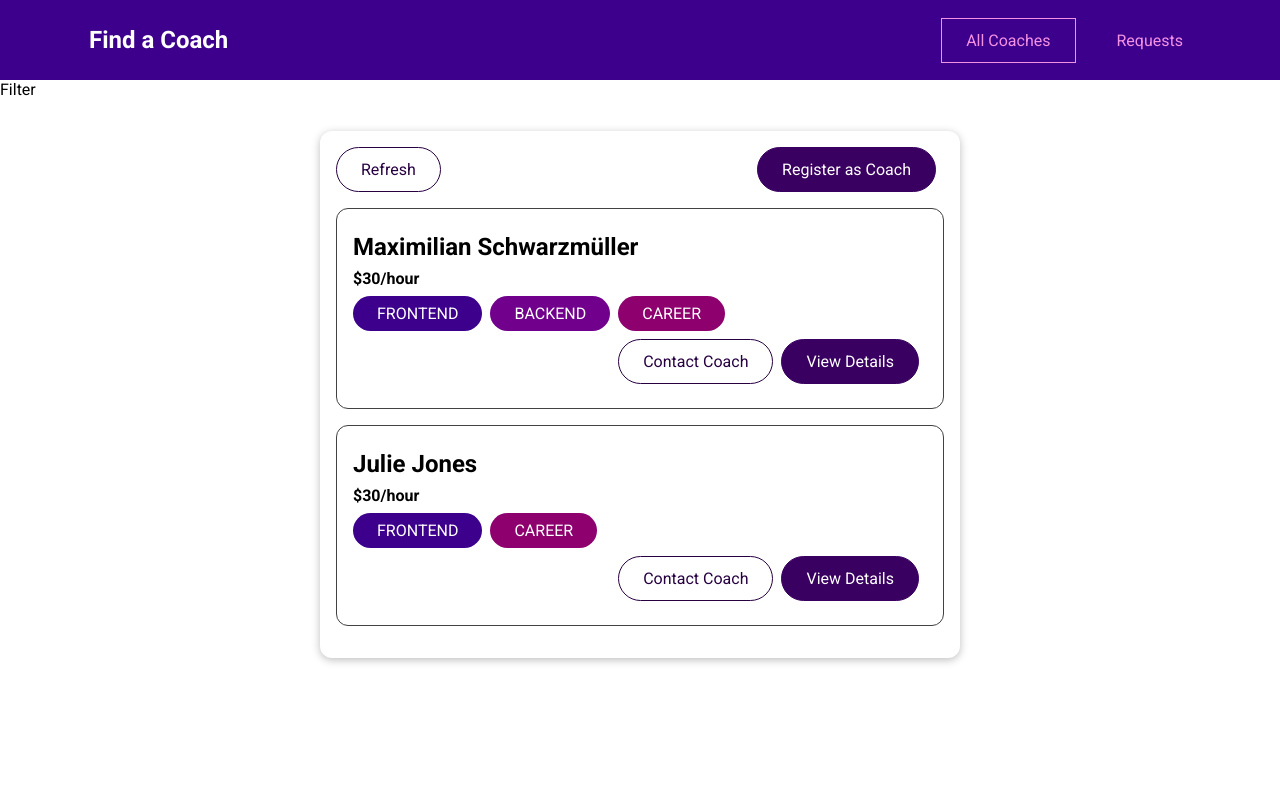
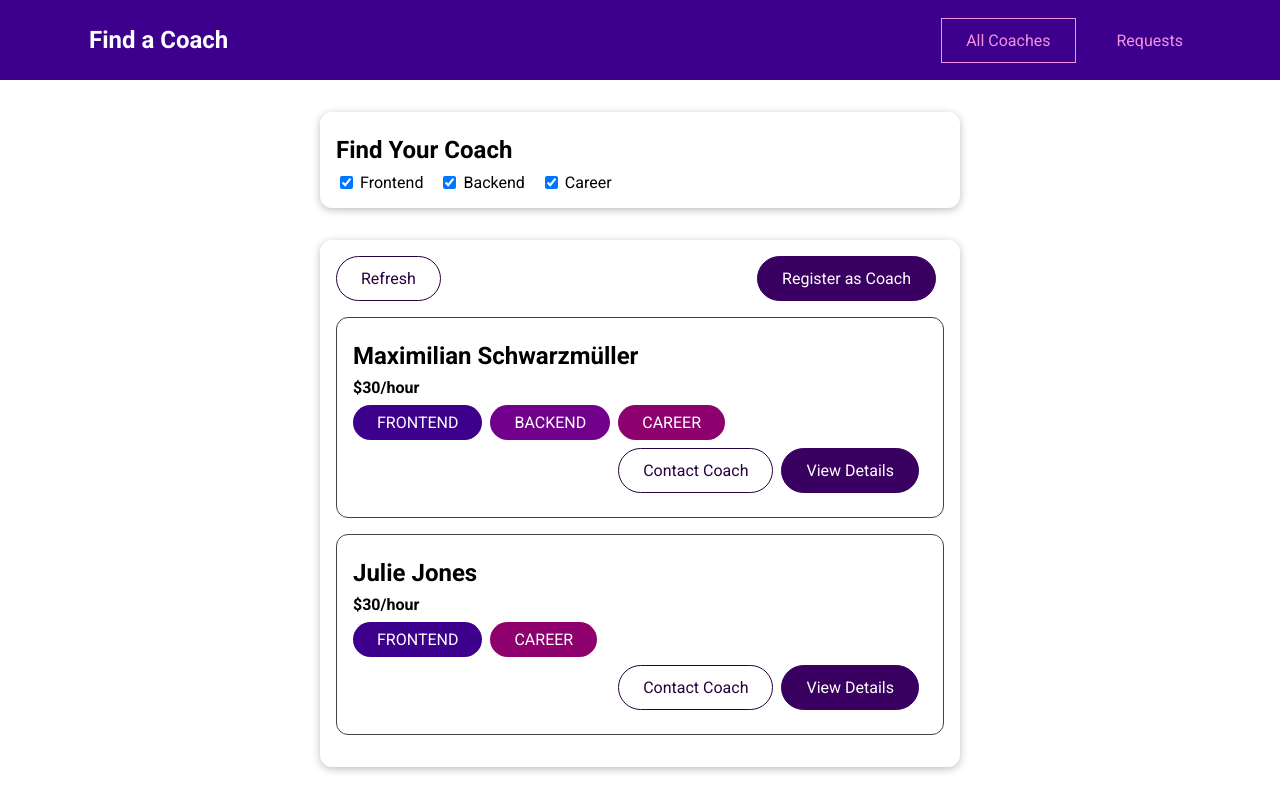
Before and after one commit to rkrohne1991/Find-a-Coach---Vue.js-Vite, a Vue app: page /coaches in a window 1280 px wide. Built offline with nearby package versions, Linux system fonts and the light colour scheme.

Commit message:
Filtering Coaches - bug!

```diff
--- /dev/null
+++ b/src/components/coaches/CoachFilter.vue
@@ -0,0 +1,79 @@
+<template>
+  <base-card>
+    <h2>Find Your Coach</h2>
+    <span class="filter-option">
+      <input
+        type="checkbox"
+        name="frontend"
+        id="frontend"
+        checked
+        @change="setFilter"
+      />
+      <label for="frontend">Frontend</label>
+    </span>
+    <span class="filter-option">
+      <input
+        type="checkbox"
+        name="backend"
+        id="backend"
+        checked
+        @change="setFilter"
+      />
+      <label for="backend">Backend</label>
+    </span>
+    <span class="filter-option">
+      <input
+        type="checkbox"
+        name="career"
+        id="career"
+        checked
+        @change="setFilter"
+      />
+      <label for="career">Career</label>
+    </span>
+  </base-card>
+</template>
+
+<script>
+export default {
+  emits: ["change-filter"],
+  data() {
+    return { filters: { frontend: true, backend: true, career: true } };
+  },
+  methods: {
+    setFilter(event) {
+      const inputId = event.target.id;
+      const isActive = event.target.checked;
+      const updatedFilters = {
+        ...this.filters,
+        [inputId]: isActive,
+      };
+      this.filters = updatedFilters;
+      this.$emit("change-filter", updatedFilters);
+    },
+  },
+};
+</script>
+
+<style scoped>
+h2 {
+  margin: 0.5rem 0;
+}
+
+.filter-option {
+  margin-right: 1rem;
+}
+
+.filter-option label,
+.filter-option input {
+  vertical-align: middle;
+}
+
+.filter-option label {
+  margin-left: 0.25rem;
+}
+
+.filter-option.active label {
+  font-weight: bold;
+}
+</style>
--- a/src/pages/coaches/CoachesList.vue
+++ b/src/pages/coaches/CoachesList.vue
@@ -1,5 +1,5 @@
 <template>
-  <section>Filter</section>
+  <section><coach-filter @change-filter="setFilters" /></section>
   <section>
     <base-card>
       <div class="controls">
@@ -23,15 +23,43 @@
 </template>
 
 <script>
+import CoachFilter from "../../components/coaches/CoachFilter.vue";
 import CoachItem from "../../components/coaches/CoachItem.vue";
+
 export default {
-  components: { CoachItem },
+  components: { CoachItem, CoachFilter },
+  data() {
+    return {
+      activeFilters: {
+        frontend: true,
+        backend: true,
+        career: true,
+      },
+    };
+  },
   computed: {
     filteredCoaches() {
-      return this.$store.getters["coaches/coaches"];
+      const coaches = this.$store.getters["coaches/coaches"];
+      return coaches.filter((coach) => {
+        if (this.activeFilters.frontend && coach.areas.includes("frontend")) {
+          return true;
+        }
+        if (this.activeFilters.backend && coach.areas.includes("backend")) {
+          return true;
+        }
+        if (this.activeFilters.career && coach.areas.includes("career")) {
+          return true;
+        }
+        return false;
+      });
     },
     hasCoaches() {
       return this.$store.getters["coaches/hasCoaches"];
+    },
+  },
+  methods: {
+    setFilters(updatedFilters) {
+      this.activeFilters = updatedFilters;
     },
   },
 };
```
